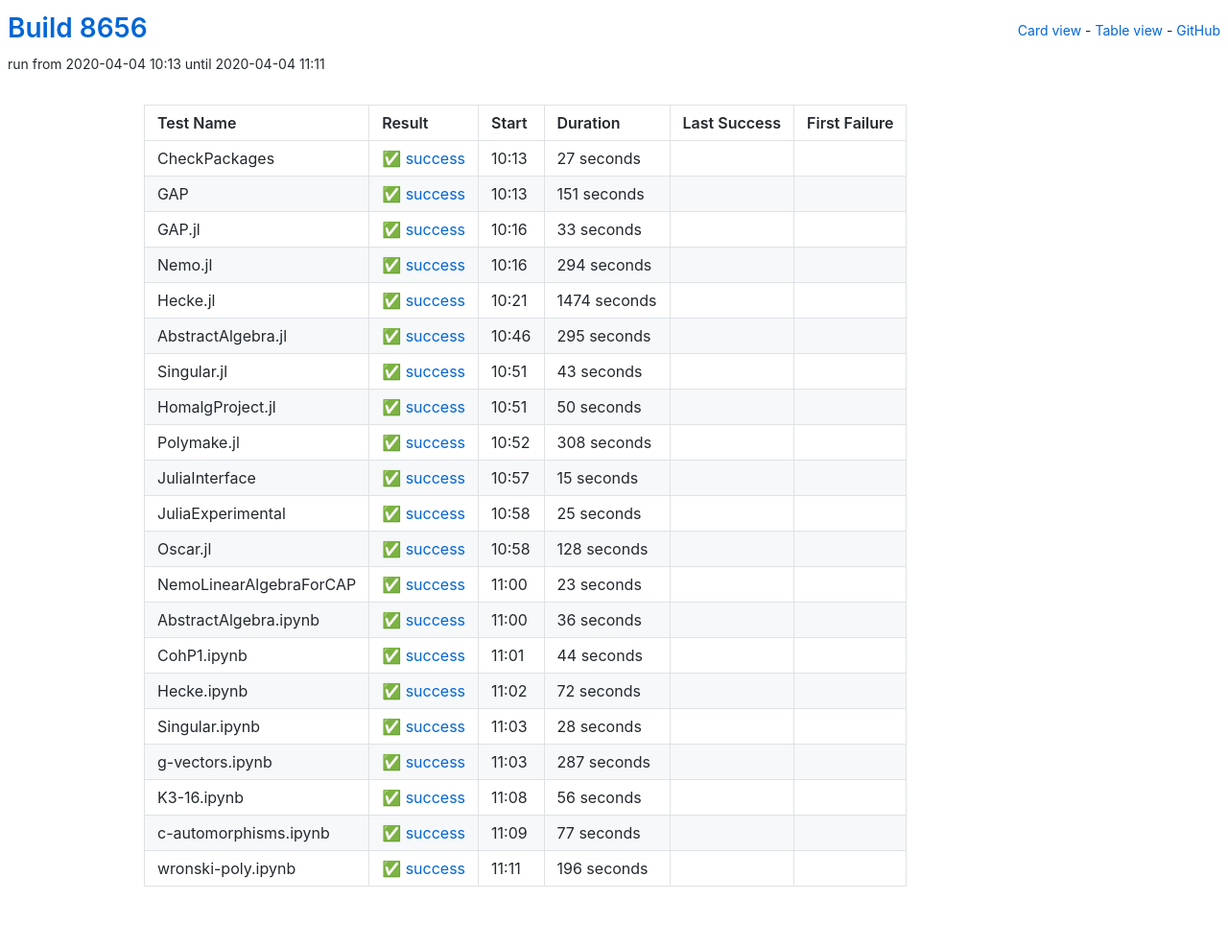
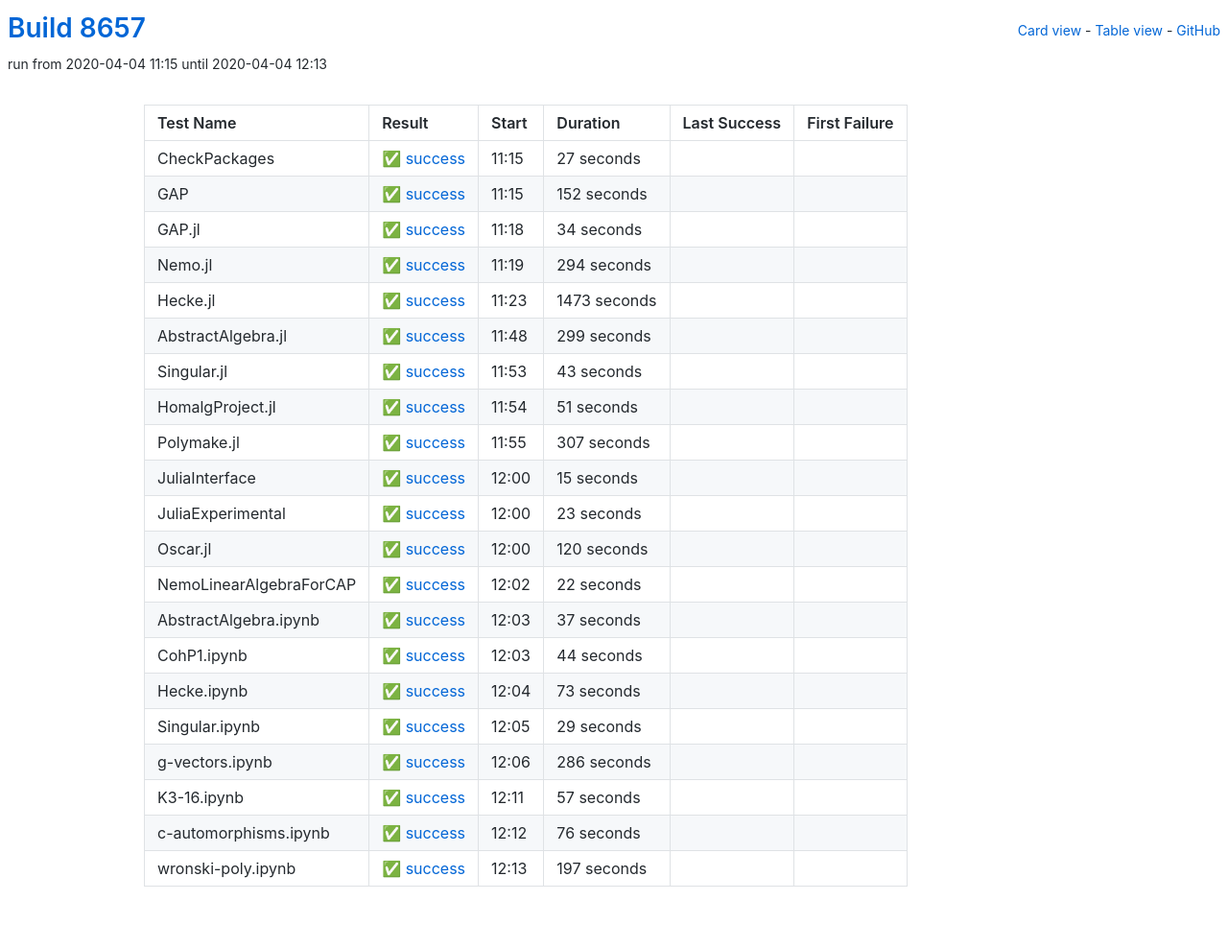
Before and after one commit to oscar-system/oscar-ci-status, a Jekyll site: the page built from table.html, in a window 1280 px wide. Shown: the whole page at 96% size. Built offline with Jekyll 4.4.1, drawn with Linux system fonts in a browser that asks for light colours.

Commit message:
Build 8657

```diff
--- a/_data/ci.yml
+++ b/_data/ci.yml
@@ -1,5 +1,5 @@
-build: 8656
-build_url: https://oscarci.mathematik.uni-kl.de/job/oscar/8656/
+build: 8657
+build_url: https://oscarci.mathematik.uni-kl.de/job/oscar/8657/
 job: oscar
 tests:
 - duration: 27
@@ -8,31 +8,31 @@
   first_failure_url: null
   last_success: false
   last_success_url: null
-  log: https://oscarci.mathematik.uni-kl.de/job/oscar/8656/artifact/logs/build-8656/CheckPackages.log
+  log: https://oscarci.mathematik.uni-kl.de/job/oscar/8657/artifact/logs/build-8657/CheckPackages.log
   name: CheckPackages
-  start: 2020-04-04 10:13
+  start: 2020-04-04 11:15
   status: success
   success: true
-- duration: 151
+- duration: 152
   exitcode: 0
   first_failure: false
   first_failure_url: null
   last_success: false
   last_success_url: null
-  log: https://oscarci.mathematik.uni-kl.de/job/oscar/8656/artifact/logs/build-8656/GAP.log
+  log: https://oscarci.mathematik.uni-kl.de/job/oscar/8657/artifact/logs/build-8657/GAP.log
   name: GAP
-  start: 2020-04-04 10:13
+  start: 2020-04-04 11:15
   status: success
   success: true
-- duration: 33
+- duration: 34
   exitcode: 0
   first_failure: false
   first_failure_url: null
   last_success: false
   last_success_url: null
-  log: https://oscarci.mathematik.uni-kl.de/job/oscar/8656/artifact/logs/build-8656/GAP.jl.log
+  log: https://oscarci.mathematik.uni-kl.de/job/oscar/8657/artifact/logs/build-8657/GAP.jl.log
   name: GAP.jl
-  start: 2020-04-04 10:16
+  start: 2020-04-04 11:18
   status: success
   success: true
 - duration: 294
@@ -41,31 +41,31 @@
   first_failure_url: null
   last_success: false
   last_success_url: null
-  log: https://oscarci.mathematik.uni-kl.de/job/oscar/8656/artifact/logs/build-8656/Nemo.jl.log
+  log: https://oscarci.mathematik.uni-kl.de/job/oscar/8657/artifact/logs/build-8657/Nemo.jl.log
   name: Nemo.jl
-  start: 2020-04-04 10:16
+  start: 2020-04-04 11:19
   status: success
   success: true
-- duration: 1474
+- duration: 1473
   exitcode: 0
   first_failure: false
   first_failure_url: null
   last_success: false
   last_success_url: null
-  log: https://oscarci.mathematik.uni-kl.de/job/oscar/8656/artifact/logs/build-8656/Hecke.jl.log
+  log: https://oscarci.mathematik.uni-kl.de/job/oscar/8657/artifact/logs/build-8657/Hecke.jl.log
   name: Hecke.jl
-  start: 2020-04-04 10:21
+  start: 2020-04-04 11:23
   status: success
   success: true
-- duration: 295
+- duration: 299
   exitcode: 0
   first_failure: false
   first_failure_url: null
   last_success: false
   last_success_url: null
-  log: https://oscarci.mathematik.uni-kl.de/job/oscar/8656/artifact/logs/build-8656/AbstractAlgebra.jl.log
+  log: https://oscarci.mathematik.uni-kl.de/job/oscar/8657/artifact/logs/build-8657/AbstractAlgebra.jl.log
   name: AbstractAlgebra.jl
-  start: 2020-04-04 10:46
+  start: 2020-04-04 11:48
   status: success
   success: true
 - duration: 43
@@ -74,31 +74,31 @@
   first_failure_url: null
   last_success: false
   last_success_url: null
-  log: https://oscarci.mathematik.uni-kl.de/job/oscar/8656/artifact/logs/build-8656/Singular.jl.log
+  log: https://oscarci.mathematik.uni-kl.de/job/oscar/8657/artifact/logs/build-8657/Singular.jl.log
   name: Singular.jl
-  start: 2020-04-04 10:51
+  start: 2020-04-04 11:53
   status: success
   success: true
-- duration: 50
+- duration: 51
   exitcode: 0
   first_failure: false
   first_failure_url: null
   last_success: false
   last_success_url: null
-  log: https://oscarci.mathematik.uni-kl.de/job/oscar/8656/artifact/logs/build-8656/HomalgProject.jl.log
+  log: https://oscarci.mathematik.uni-kl.de/job/oscar/8657/artifact/logs/build-8657/HomalgProject.jl.log
   name: HomalgProject.jl
-  start: 2020-04-04 10:51
+  start: 2020-04-04 11:54
   status: success
   success: true
-- duration: 308
+- duration: 307
   exitcode: 0
   first_failure: false
   first_failure_url: null
   last_success: false
   last_success_url: null
-  log: https://oscarci.mathematik.uni-kl.de/job/oscar/8656/artifact/logs/build-8656/Polymake.jl.log
+  log: https://oscarci.mathematik.uni-kl.de/job/oscar/8657/artifact/logs/build-8657/Polymake.jl.log
   name: Polymake.jl
-  start: 2020-04-04 10:52
+  start: 2020-04-04 11:55
   status: success
   success: true
 - duration: 15
@@ -107,31 +107,9 @@
   first_failure_url: null
   last_success: false
   last_success_url: null
-  log: https://oscarci.mathematik.uni-kl.de/job/oscar/8656/artifact/logs/build-8656/JuliaInterface.log
+  log: https://oscarci.mathematik.uni-kl.de/job/oscar/8657/artifact/logs/build-8657/JuliaInterface.log
   name: JuliaInterface
-  start: 2020-04-04 10:57
-  status: success
-  success: true
-- duration: 25
-  exitcode: 0
-  first_failure: false
-  first_failure_url: null
-  last_success: false
-  last_success_url: null
-  log: https://oscarci.mathematik.uni-kl.de/job/oscar/8656/artifact/logs/build-8656/JuliaExperimental.log
-  name: JuliaExperimental
-  start: 2020-04-04 10:58
-  status: success
-  success: true
-- duration: 128
-  exitcode: 0
-  first_failure: false
-  first_failure_url: null
-  last_success: false
-  last_success_url: null
-  log: https://oscarci.mathematik.uni-kl.de/job/oscar/8656/artifact/logs/build-8656/Oscar.jl.log
-  name: Oscar.jl
-  start: 2020-04-04 10:58
+  start: 2020-04-04 12:00
   status: success
   success: true
 - duration: 23
@@ -140,20 +118,42 @@
   first_failure_url: null
   last_success: false
   last_success_url: null
-  log: https://oscarci.mathematik.uni-kl.de/job/oscar/8656/artifact/logs/build-8656/NemoLinearAlgebraForCAP.log
-  name: NemoLinearAlgebraForCAP
-  start: 2020-04-04 11:00
+  log: https://oscarci.mathematik.uni-kl.de/job/oscar/8657/artifact/logs/build-8657/JuliaExperimental.log
+  name: JuliaExperimental
+  start: 2020-04-04 12:00
   status: success
   success: true
-- duration: 36
+- duration: 120
   exitcode: 0
   first_failure: false
   first_failure_url: null
   last_success: false
   last_success_url: null
-  log: https://oscarci.mathematik.uni-kl.de/job/oscar/8656/artifact/logs/build-8656/AbstractAlgebra.ipynb.log
+  log: https://oscarci.mathematik.uni-kl.de/job/oscar/8657/artifact/logs/build-8657/Oscar.jl.log
+  name: Oscar.jl
+  start: 2020-04-04 12:00
+  status: success
+  success: true
+- duration: 22
+  exitcode: 0
+  first_failure: false
+  first_failure_url: null
+  last_success: false
+  last_success_url: null
+  log: https://oscarci.mathematik.uni-kl.de/job/oscar/8657/artifact/logs/build-8657/NemoLinearAlgebraForCAP.log
+  name: NemoLinearAlgebraForCAP
+  start: 2020-04-04 12:02
+  status: success
+  success: true
+- duration: 37
+  exitcode: 0
+  first_failure: false
+  first_failure_url: null
+  last_success: false
+  last_success_url: null
+  log: https://oscarci.mathematik.uni-kl.de/job/oscar/8657/artifact/logs/build-8657/AbstractAlgebra.ipynb.log
   name: AbstractAlgebra.ipynb
-  start: 2020-04-04 11:00
+  start: 2020-04-04 12:03
   status: success
   success: true
 - duration: 44
@@ -162,74 +162,74 @@
   first_failure_url: null
   last_success: false
   last_success_url: null
-  log: https://oscarci.mathematik.uni-kl.de/job/oscar/8656/artifact/logs/build-8656/CohP1.ipynb.log
+  log: https://oscarci.mathematik.uni-kl.de/job/oscar/8657/artifact/logs/build-8657/CohP1.ipynb.log
   name: CohP1.ipynb
-  start: 2020-04-04 11:01
+  start: 2020-04-04 12:03
   status: success
   success: true
-- duration: 72
+- duration: 73
   exitcode: 0
   first_failure: false
   first_failure_url: null
   last_success: false
   last_success_url: null
-  log: https://oscarci.mathematik.uni-kl.de/job/oscar/8656/artifact/logs/build-8656/Hecke.ipynb.log
+  log: https://oscarci.mathematik.uni-kl.de/job/oscar/8657/artifact/logs/build-8657/Hecke.ipynb.log
   name: Hecke.ipynb
-  start: 2020-04-04 11:02
+  start: 2020-04-04 12:04
   status: success
   success: true
-- duration: 28
+- duration: 29
   exitcode: 0
   first_failure: false
   first_failure_url: null
   last_success: false
   last_success_url: null
-  log: https://oscarci.mathematik.uni-kl.de/job/oscar/8656/artifact/logs/build-8656/Singular.ipynb.log
+  log: https://oscarci.mathematik.uni-kl.de/job/oscar/8657/artifact/logs/build-8657/Singular.ipynb.log
   name: Singular.ipynb
-  start: 2020-04-04 11:03
+  start: 2020-04-04 12:05
   status: success
   success: true
-- duration: 287
+- duration: 286
   exitcode: 0
   first_failure: false
   first_failure_url: null
   last_success: false
   last_success_url: null
-  log: https://oscarci.mathematik.uni-kl.de/job/oscar/8656/artifact/logs/build-8656/g-vectors.ipynb.log
+  log: https://oscarci.mathematik.uni-kl.de/job/oscar/8657/artifact/logs/build-8657/g-vectors.ipynb.log
   name: g-vectors.ipynb
-  start: 2020-04-04 11:03
+  start: 2020-04-04 12:06
   status: success
   success: true
-- duration: 56
+- duration: 57
   exitcode: 0
   first_failure: false
   first_failure_url: null
   last_success: false
   last_success_url: null
-  log: https://oscarci.mathematik.uni-kl.de/job/oscar/8656/artifact/logs/build-8656/K3-16.ipynb.log
+  log: https://oscarci.mathematik.uni-kl.de/job/oscar/8657/artifact/logs/build-8657/K3-16.ipynb.log
   name: K3-16.ipynb
-  start: 2020-04-04 11:08
+  start: 2020-04-04 12:11
   status: success
   success: true
-- duration: 77
+- duration: 76
   exitcode: 0
   first_failure: false
   first_failure_url: null
   last_success: false
   last_success_url: null
-  log: https://oscarci.mathematik.uni-kl.de/job/oscar/8656/artifact/logs/build-8656/c-automorphisms.ipynb.log
+  log: https://oscarci.mathematik.uni-kl.de/job/oscar/8657/artifact/logs/build-8657/c-automorphisms.ipynb.log
   name: c-automorphisms.ipynb
-  start: 2020-04-04 11:09
+  start: 2020-04-04 12:12
   status: success
   success: true
-- duration: 196
+- duration: 197
   exitcode: 0
   first_failure: false
   first_failure_url: null
   last_success: false
   last_success_url: null
-  log: https://oscarci.mathematik.uni-kl.de/job/oscar/8656/artifact/logs/build-8656/wronski-poly.ipynb.log
+  log: https://oscarci.mathematik.uni-kl.de/job/oscar/8657/artifact/logs/build-8657/wronski-poly.ipynb.log
   name: wronski-poly.ipynb
-  start: 2020-04-04 11:11
+  start: 2020-04-04 12:13
   status: success
   success: true
```
Also changed, not shown: README.md.
